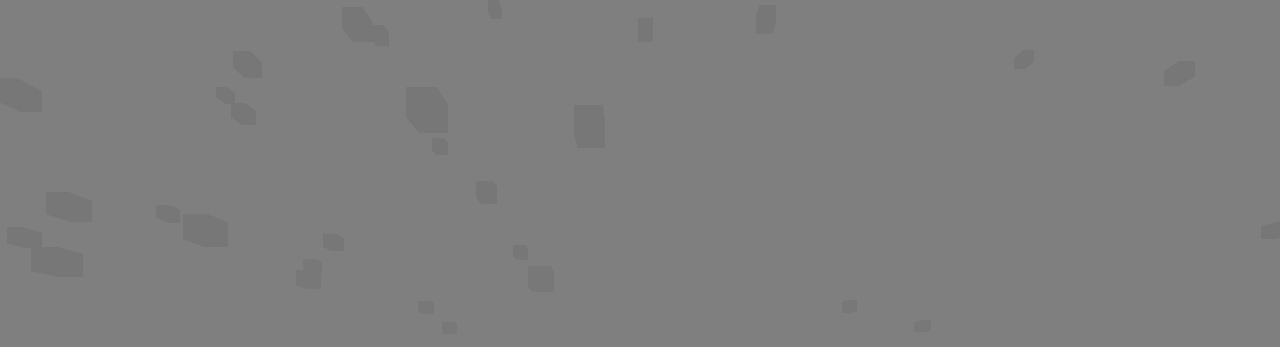
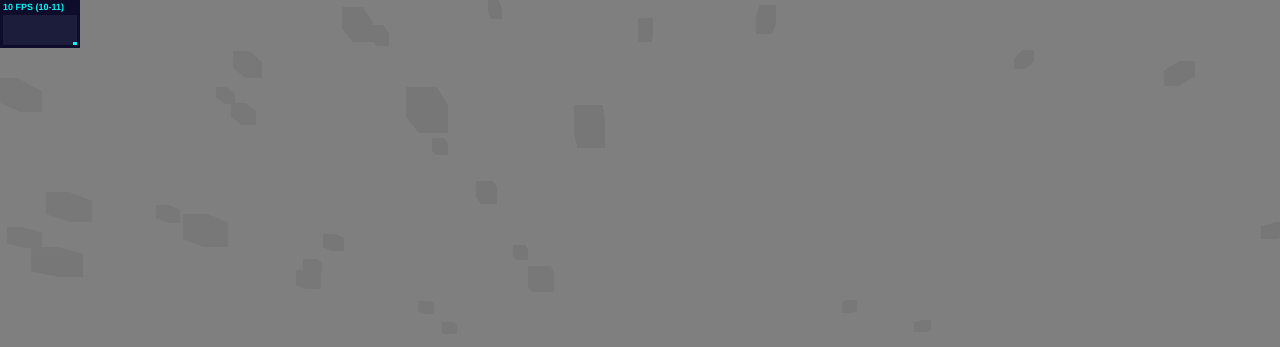
Before and after one commit to becczor/forest-bump, a plain HTML site: page grund.html in a window 1280 px wide. Shown: the top 347 px of the page. Drawn offline with Linux system fonts and the light colour scheme; animation ran at ten frames a second.

Commit message:
added stats-function

```diff
--- a/grund.html
+++ b/grund.html
@@ -60,6 +60,8 @@
 	<body>
 		<script src="js/three.min.js"></script>
 		<script src="js/PointerLockControls.js"></script>
+		<script src="js/Detector.js"></script>
+		<script src="js/stats.min.js"></script>
 
 		<div id="blocker">
 
@@ -77,7 +79,7 @@
 			//********* Variables ************//
 			var camera, scene, renderer;
 			var geometry, material, mesh, plane;
-			var controls;
+			var controls, stats;
 
 			var objects = [];
 
@@ -98,8 +100,8 @@
 			var instructions = document.getElementById( 'instructions' );
 
 
-			//********* Varify webGL ************//
-
+			//********* Varify support of webGL ************//
+			if ( ! Detector.webgl ) Detector.addGetWebGLMessage();
 
 
 			//********* Run Program ************//
@@ -194,6 +196,8 @@
 				instructions.innerHTML = 'Your browser doesn\'t seem to support Pointer Lock API';
 
 			}
+
+
 
 
 
@@ -341,12 +345,22 @@
 				var lightamb = new THREE.AmbientLight( 0x101010 ); // soft white light
 				scene.add( lightamb );
 
+
+
 				//------ Initialize render ------//
 				renderer = new THREE.WebGLRenderer();
 				renderer.setClearColor( 0xffffff );
 				renderer.setPixelRatio( window.devicePixelRatio );
 				renderer.setSize( window.innerWidth, window.innerHeight );
 				document.body.appendChild( renderer.domElement );
+
+				//------ Initialize the stats ------//
+				stats = new Stats();
+				stats.domElement.style.position = 'absolute';
+				stats.domElement.style.top = '0px';
+				stats.domElement.style.zIndex = 100;
+				blocker.appendChild( stats.domElement );
+
 
 
 				//calling resize function onWindowResize()
@@ -355,6 +369,9 @@
 
 
 			}
+
+
+
 
 
 
@@ -367,6 +384,11 @@
 				renderer.setSize( window.innerWidth, window.innerHeight );
 
 			}
+
+
+
+
+
 
 
 			//********* Animating scene ************//
@@ -420,10 +442,16 @@
 				}
 
 				// update and render scene
+				stats.update();
 				updatePosition(camera.position);
 				renderer.render( scene, camera );
 
 			}
+
+
+
+
+
 
 
 			//********* Create "infinite plane" ************//
```
